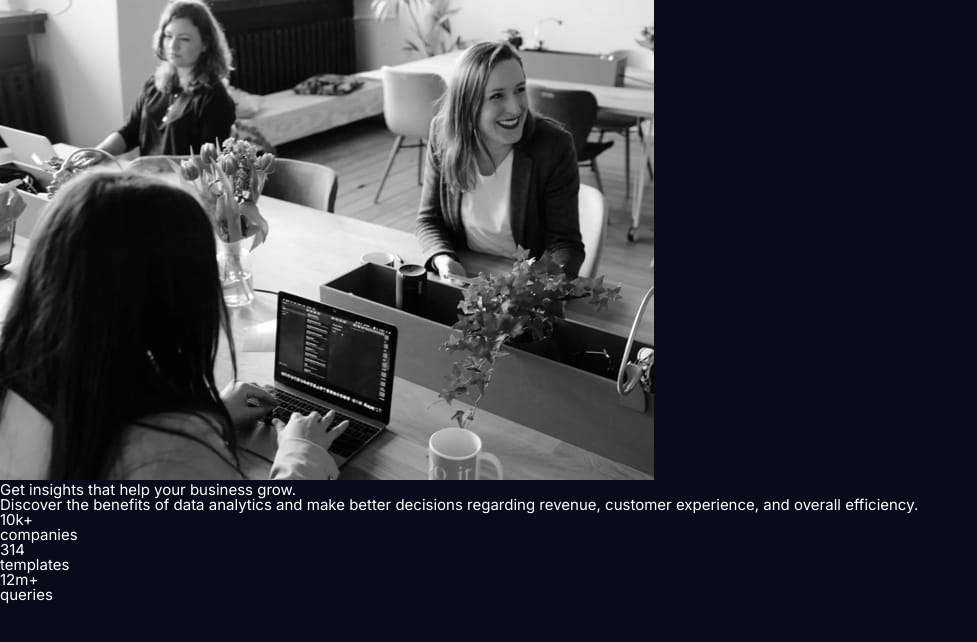
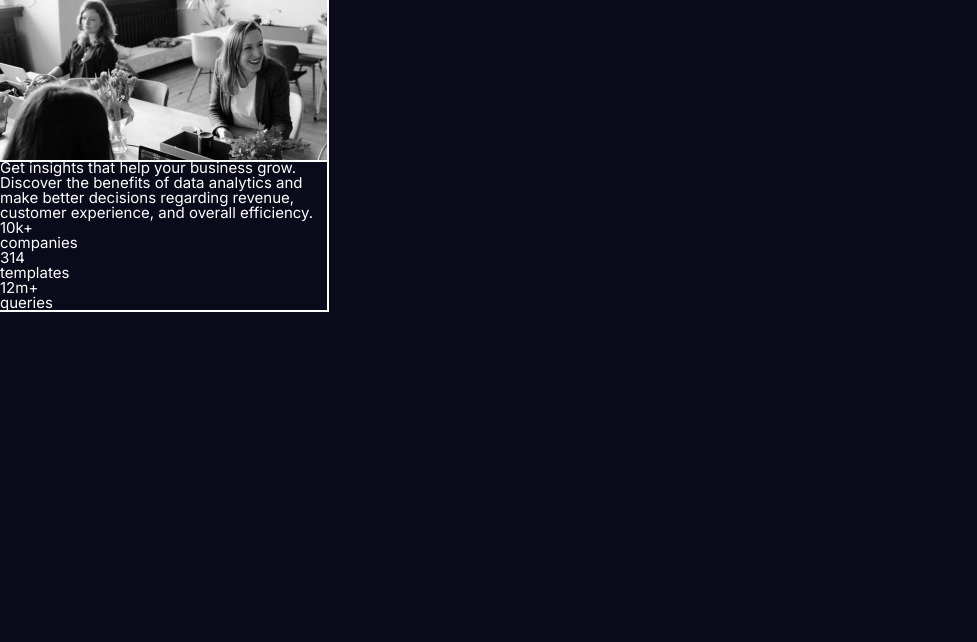
Before and after one commit to maquinde/stats-preview-card-component, a plain HTML site: page index.html in a window 1280 px wide. Shown: the whole page, without its empty margins (0-977 px from the left). Drawn offline with Linux system fonts and the light colour scheme.

Commit message:
Working with the background image

```diff
--- a/css/main.css
+++ b/css/main.css
@@ -27,6 +27,20 @@ body {
     background-color: var(--very-dark-blue);
 }
 
+.card {
+    width: 327px;
+    display: flex;
+    flex-direction: column;
+    outline: 2px solid white;
+}
+
+.card-img {
+    outline: 2px solid white;
+    background-image: url(/images/image-header-mobile.jpg);
+    background-repeat: no-repeat;
+    background-size: 100%;
+    padding: 5rem;
+}
 
 
 
--- a/index.html
+++ b/index.html
@@ -18,9 +18,7 @@
     <div class="card">
 
 
-      <div class="card-img">
-        <img src="/images/image-header-mobile.jpg" alt="Employees talking at work">
-      </div>
+      <div class="card-img"></div>
 
 
       <div class="card-content">
```
